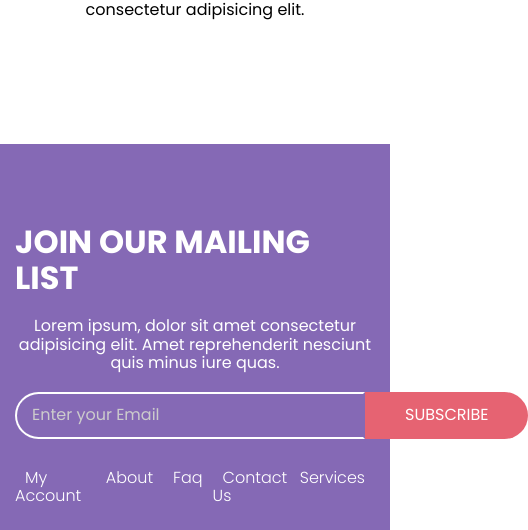
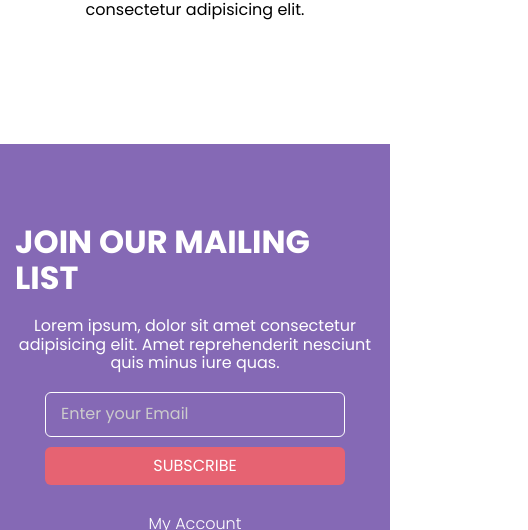
Before and after one commit to RidaKhaoua/DegitalTeamplate, a plain HTML site: page index.html in a window 390 px wide. Shown: the part 7847-8377 px from the top of the page, 528 px wide, since content can reach past the window. Drawn offline with Linux system fonts and the light colour scheme.

Commit message:
update styleIndex

```diff
--- a/css/styleIndex.css
+++ b/css/styleIndex.css
@@ -67,6 +67,12 @@ a {
   cursor: pointer;
   opacity: 0;
   transition: var(--main-transition);
+  display: none;
+}
+@media (min-width: 991px) {
+  .scroll-top {
+    display: block;
+  }
 }
 /* End scroll to top */
 
@@ -843,13 +849,17 @@ footer .container .text {
 }
 
 footer .container form {
-  width: 500px;
+  width: 300px;
   max-width: 100%;
-  margin: auto;
+  margin: 0 auto 30px;
   display: flex;
-  margin-bottom: 30px;
 }
 
+@media (max-width: 771px) {
+  footer .container form {
+    flex-direction: column;
+  }
+}
 footer .container form input {
   flex: 1;
   padding: 12px 15px;
@@ -861,6 +871,14 @@ footer .container form input {
   background-color: transparent;
   outline: none;
   caret-color: white;
+}
+
+@media (max-width: 771px) {
+  footer .container form input {
+    border: 1px solid white;
+    border-radius: 6px;
+    margin-bottom: 10px;
+  }
 }
 
 footer .container form input::placeholder {
@@ -879,11 +897,25 @@ footer .container form button {
   cursor: pointer;
 }
 
+@media (max-width: 771px) {
+  footer .container form button {
+    padding: 10px 0;
+    border-radius: 6px;
+  }
+}
+
 footer .container .links {
   display: flex;
   justify-content: center;
+  align-items: center;
+  margin-bottom: 30px;
+}
 
-  margin-bottom: 30px;
+@media (max-width: 771px) {
+  footer .container .links {
+    flex-direction: column;
+    gap: 10px;
+  }
 }
 
 footer .container .links li a {
@@ -892,6 +924,11 @@ footer .container .links li a {
   font-weight: 100;
   padding: 10px;
   transition: var(--main-transition) linear;
+}
+@media (max-width: 771px) {
+  footer .container .links li a {
+    padding: 3px;
+  }
 }
 
 footer .container .links li a:hover {
```
